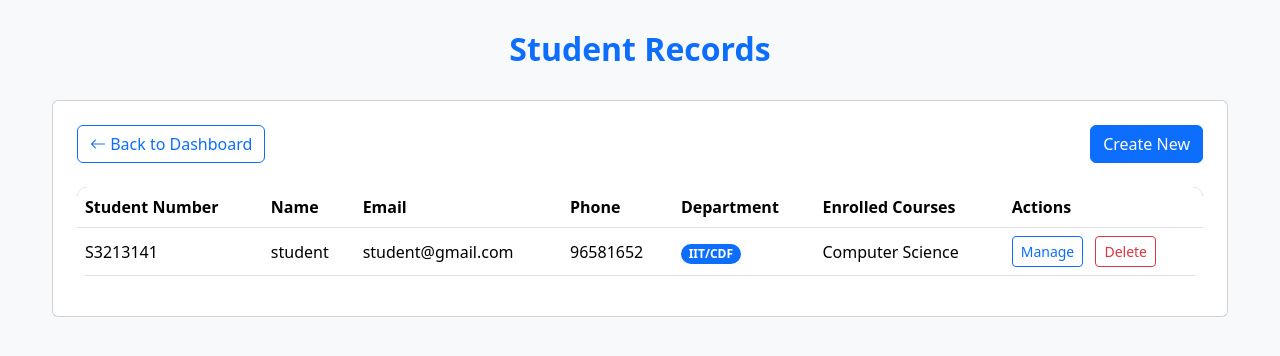
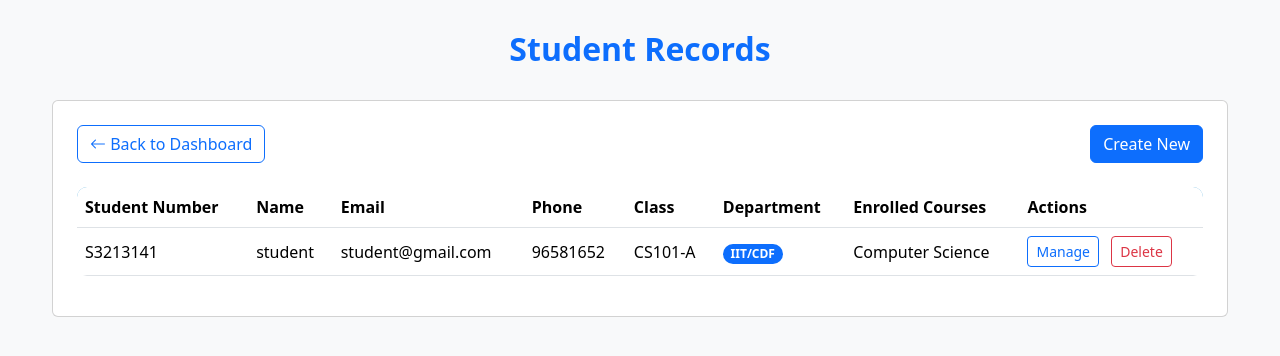
Before and after one commit to Gohxiong2/secure-amc-management-system, a PHP site: page /read_student.php in a window 1280 px wide. Shown: the top 356 px of the page. Run offline with PHP 8.4, Linux system fonts and the light colour scheme; a user stored in the database is signed in; data comes from the database, SQL or seed files in the repository; some libraries are stand-ins or nearby versions.

Commit message:
last 100%

```diff
--- a/read_student.php
+++ b/read_student.php
@@ -18,10 +18,12 @@ if ($isAdmin) { // Admin can view all student records
     $students = $conn->query("
         SELECT students.*,
         department.name AS department_name,
+        classes.class_name AS class_name,
         GROUP_CONCAT(courses.course_name SEPARATOR ', ') AS enrolled_courses
         FROM students
         JOIN department ON students.department_id = department.department_id
         LEFT JOIN student_courses ON students.student_id = student_courses.student_id
+        LEFT JOIN classes ON students.class_id = classes.class_id
         LEFT JOIN courses ON student_courses.course_id = courses.course_id
         GROUP BY students.student_id
     ");
@@ -31,10 +33,12 @@ if ($isFaculty) { // Faculty can view all student records, related to faculty's
     $stmt = $conn->prepare("
         SELECT students.*,
         department.name AS department_name,
+        classes.class_name AS class_name,
         GROUP_CONCAT(courses.course_name SEPARATOR ', ') AS enrolled_courses
         FROM students
         JOIN department ON students.department_id = department.department_id
         LEFT JOIN student_courses ON students.student_id = student_courses.student_id
+        LEFT JOIN classes ON students.class_id = classes.class_id
         LEFT JOIN courses ON student_courses.course_id = courses.course_id
         JOIN faculty ON student_courses.course_id = faculty.course_id
         WHERE faculty.user_id = ?
@@ -44,10 +48,12 @@ if ($isFaculty) { // Faculty can view all student records, related to faculty's
     $stmt = $conn->prepare("
         SELECT students.*,
         department.name AS department_name,
+        classes.class_name AS class_name,
         GROUP_CONCAT(courses.course_name SEPARATOR ', ') AS enrolled_courses
         FROM students
         JOIN department ON students.department_id = department.department_id
         LEFT JOIN student_courses ON students.student_id = student_courses.student_id
+        LEFT JOIN classes ON students.class_id = classes.class_id
         LEFT JOIN courses ON student_courses.course_id = courses.course_id
         WHERE students.user_id = ?
         GROUP BY students.student_id
@@ -112,6 +118,7 @@ $csrf_token = generateCsrfToken();
                             <th>Name</th>
                             <th>Email</th>
                             <th>Phone</th>
+                            <th>Class</th>
                             <th>Department</th>
                             <th>Enrolled Courses</th>
                             <?php if ($isAdmin || $isFaculty): ?>
@@ -127,6 +134,7 @@ $csrf_token = generateCsrfToken();
                             <td><?= htmlspecialchars($student['name']) ?></td>
                             <td><?= htmlspecialchars($student['email']) ?></td>
                             <td><?= htmlspecialchars($student['phone']) ?></td>
+                            <td><?= htmlspecialchars($student['class_name']) ?></td>
                             <td>
                                 <span class="badge bg-primary">
                                     <?= htmlspecialchars($student['department_name']) ?>
```
